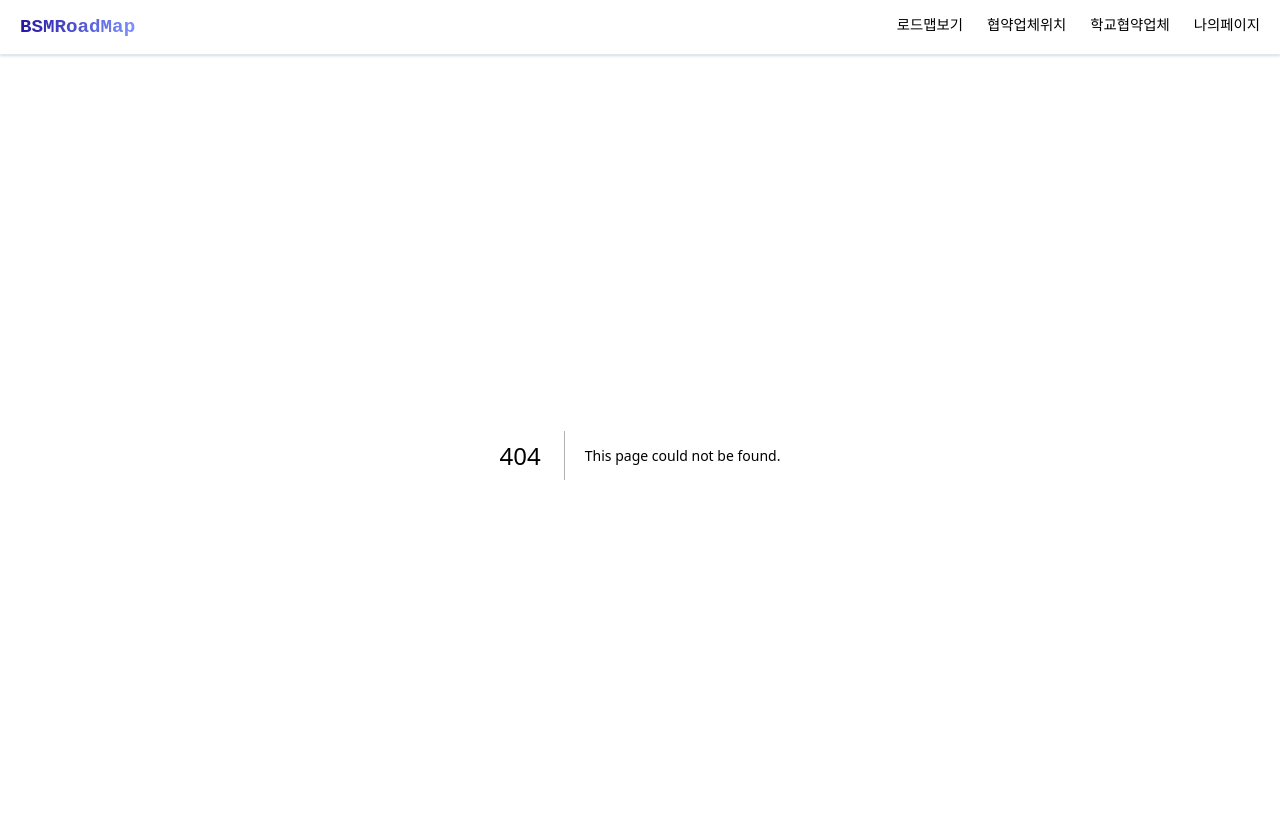
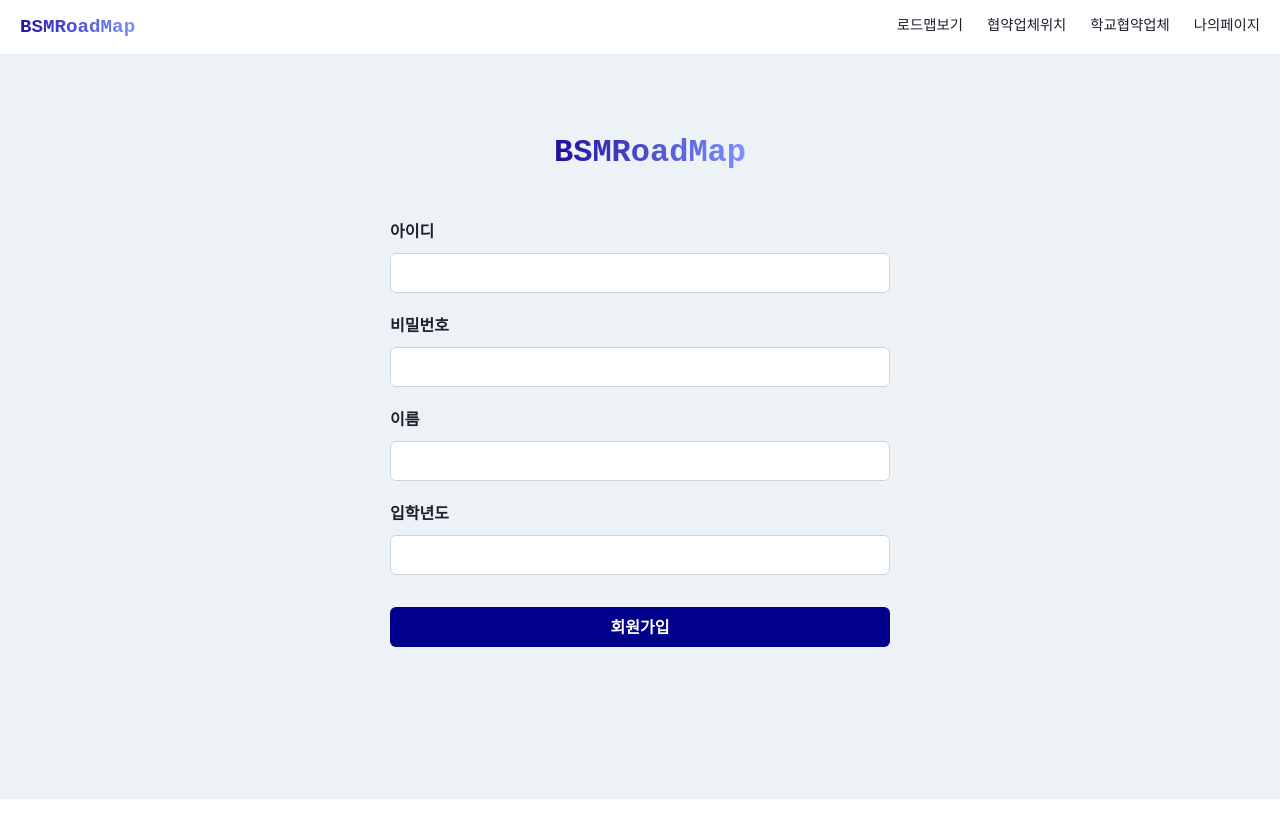
Before and after one commit to BSSM-roadmap/BSSM-roadmap-Frontend, a Next.js app: page /signup in a window 1280 px wide. Before the commit this address had no page. Shown: the top 838 px of the page. After the commit the page ends 800 px from the top, so only its background shows below. Built offline with nearby package versions, Linux system fonts and the light colour scheme.

Commit message:
feat: add create roadmap-page

```diff
--- a/src/components/Project.tsx
+++ b/src/components/Project.tsx
@@ -32,7 +32,7 @@ const Project = ({ state, number }: any) => {
           borderRadius={"0.3rem"}
           padding={"5px"}
         >
-          <Text fontSize={"1.3rem"}>{state}</Text>
+          <Text fontSize={"1.1rem"}>{state}</Text>
         </Box>
       </Flex>
     </Flex>
--- a/src/pages/roadmapDetail/[id]/index.tsx
+++ b/src/pages/roadmapDetail/[id]/index.tsx
@@ -25,11 +25,12 @@ const RoadMapDetail = () => {
         marginBottom={"1rem"}
       >
         <Text
-          fontSize={"1.3rem"}
+          fontSize={"1.4rem"}
           fontWeight={"semibold"}
           paddingTop={"2rem"}
           paddingBottom={"0.8rem"}
           margin={"0 auto"}
+          width={"100%"}
         >
           {state.title}
         </Text>
--- /dev/null
+++ b/src/pages/signup/index.tsx
@@ -0,0 +1,92 @@
+import { Box, Button, Flex, Input } from "@chakra-ui/react";
+import React from "react";
+
+const SignUp = () => {
+  return (
+    <Flex
+      width={"100%"}
+      height={"93vh"}
+      alignItems={"center"}
+      backgroundColor={"gray.100"}
+    >
+      <Box width={"500px"} height={"80%"} margin={"0 auto"}>
+        <Flex
+          fontWeight={"semibold"}
+          fontSize={"1.5rem"}
+          gap={"0.3rem"}
+          marginBottom={"2rem"}
+          alignItems={"center"}
+          justifyContent={"center"}
+        >
+          <Box
+            paddingLeft={"20px"}
+            fontFamily={"monospace"}
+            bgGradient="linear(to-l, #7c92ff, #160090)"
+            bgClip="text"
+            fontSize={"2rem"}
+            fontWeight={"bold"}
+            marginBottom={"10px"}
+          >
+            BSMRoadMap
+          </Box>
+        </Flex>
+        <Box display={"flex"} flexDirection={"column"}>
+          <Box fontWeight={"extrabold"} marginBottom={"10px"}>
+            아이디
+          </Box>
+          <Input
+            type="text"
+            backgroundColor={"white"}
+            borderColor={"gray.300"}
+          />
+          <Box
+            fontWeight={"extrabold"}
+            marginTop={"20px"}
+            marginBottom={"10px"}
+          >
+            비밀번호
+          </Box>
+          <Input
+            type="password"
+            backgroundColor={"white"}
+            borderColor={"gray.300"}
+          />
+          <Box
+            fontWeight={"extrabold"}
+            marginTop={"20px"}
+            marginBottom={"10px"}
+          >
+            이름
+          </Box>
+          <Input
+            type="text"
+            backgroundColor={"white"}
+            borderColor={"gray.300"}
+          />
+          <Box
+            fontWeight={"extrabold"}
+            marginTop={"20px"}
+            marginBottom={"10px"}
+          >
+            입학년도
+          </Box>
+          <Input
+            type="text"
+            backgroundColor={"white"}
+            borderColor={"gray.300"}
+          />
+          <Button
+            marginTop={"2rem"}
+            backgroundColor={"darkblue"}
+            color={"white"}
+            _hover={{ bg: "#100061" }}
+          >
+            회원가입
+          </Button>
+        </Box>
+      </Box>
+    </Flex>
+  );
+};
+
+export default SignUp;
```
Also changed, not shown: src/components/TextArea.tsx (added, +22 -0 lines), src/pages/createRoadMap/index.tsx (added, +46 -0 lines), src/pages/myPage/index.tsx (+10 -1 lines), src/pages/signin/index.tsx (added, +70 -0 lines), public/images/markers/office-building.png, public/images/writing.png (added).
